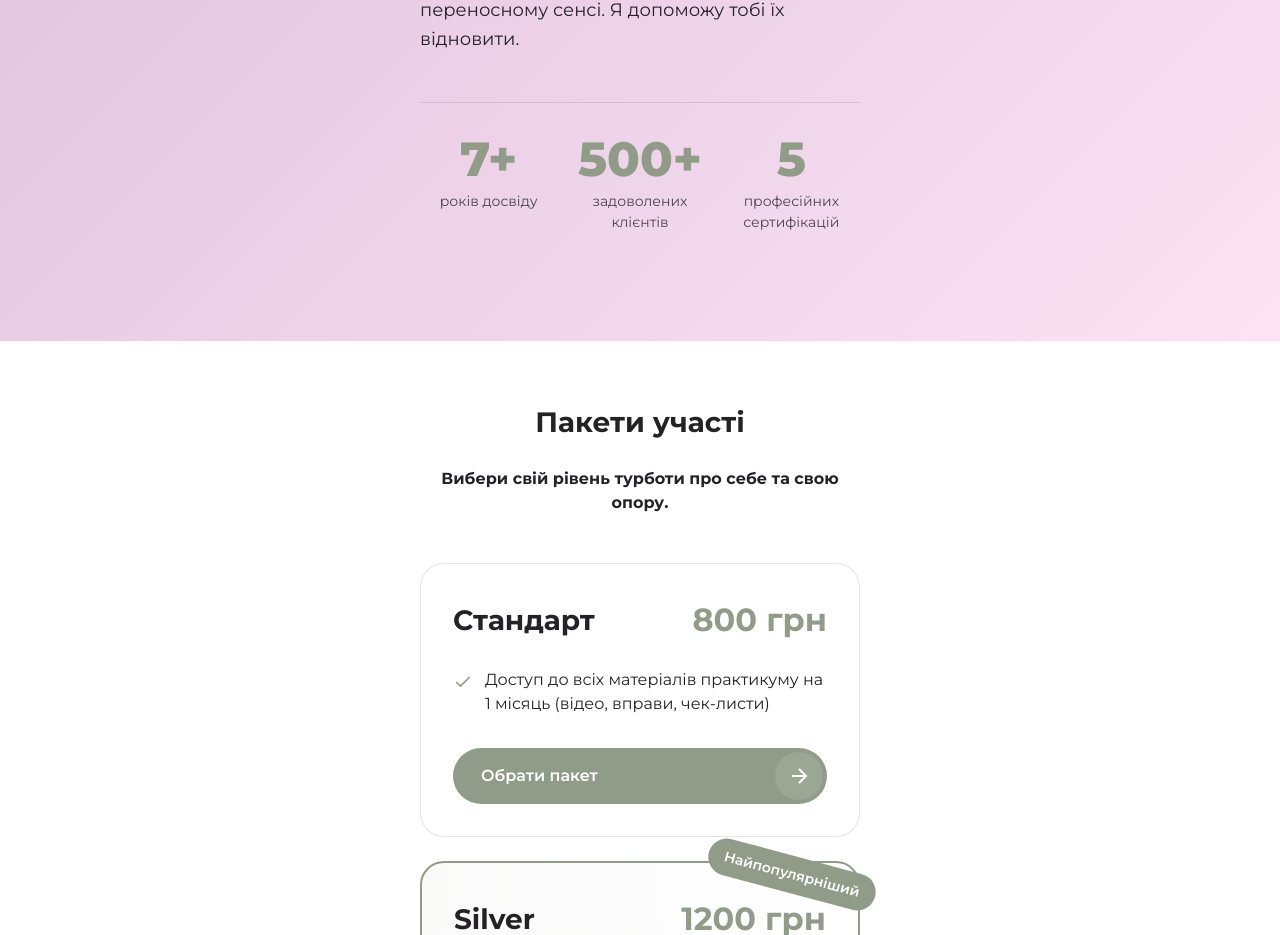
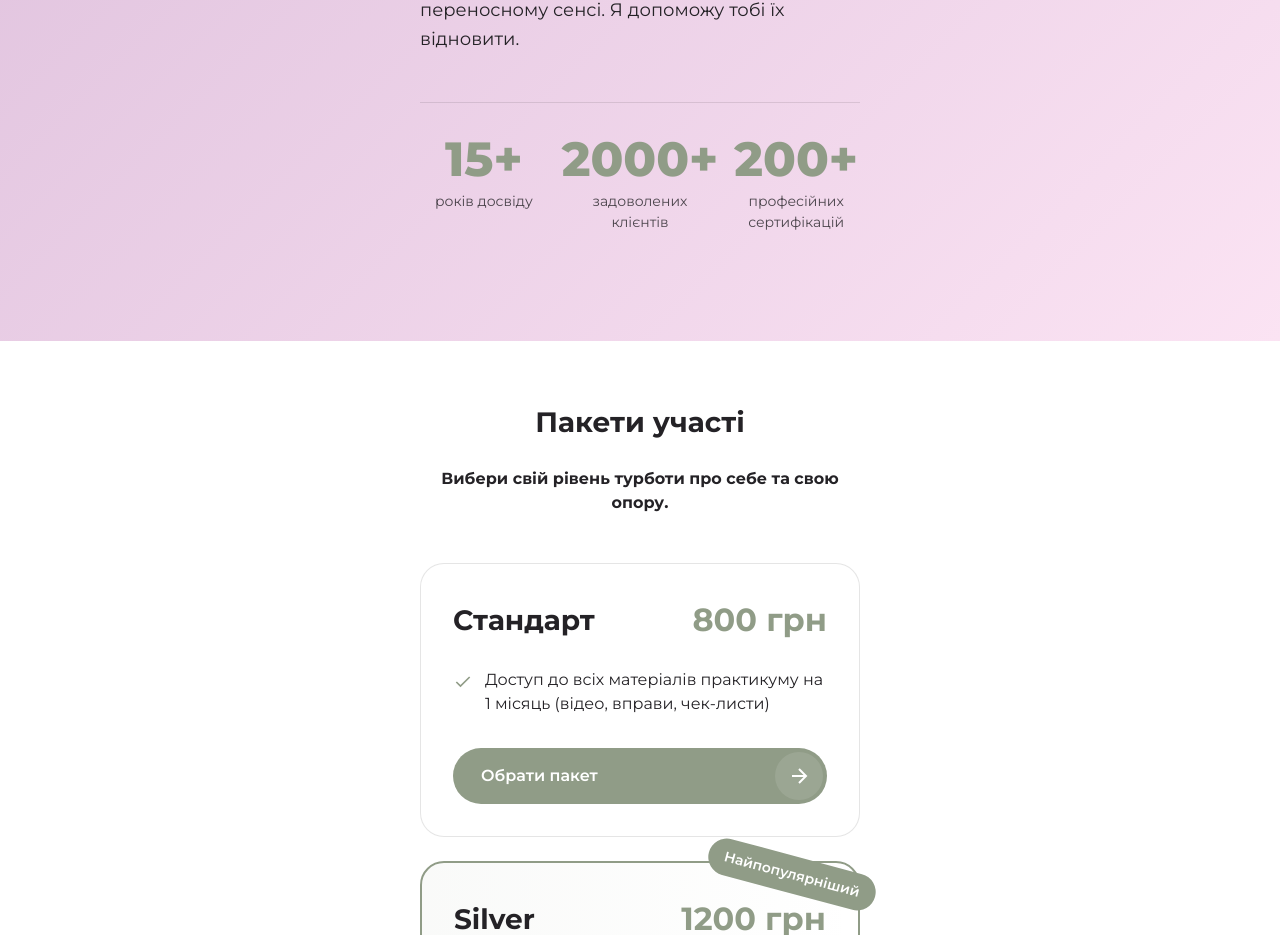
Before and after one commit to IhorMuliar/viktory-kinesio-landing, a Next.js app: page /feet in a window 1280 px wide. Shown: the part 5170-6105 px from the top of the page. Built offline with nearby package versions, Linux system fonts and the light colour scheme; a web font is replaced by a local one.

Commit message:
Update About component experience metrics with more impressive professional achievements

```diff
--- a/app/feet/_components/About.jsx
+++ b/app/feet/_components/About.jsx
@@ -57,15 +57,15 @@ const About = () => {
             </div>
             <div className={styles.aboutExperience}>
               <div className={styles.experienceItem}>
-                <span className={styles.experienceNumber}>7+</span>
+                <span className={styles.experienceNumber}>15+</span>
                 <span className={styles.experienceText}>років досвіду</span>
               </div>
               <div className={styles.experienceItem}>
-                <span className={styles.experienceNumber}>500+</span>
+                <span className={styles.experienceNumber}>2000+</span>
                 <span className={styles.experienceText}>задоволених клієнтів</span>
               </div>
               <div className={styles.experienceItem}>
-                <span className={styles.experienceNumber}>5</span>
+                <span className={styles.experienceNumber}>200+</span>
                 <span className={styles.experienceText}>професійних сертифікацій</span>
               </div>
             </div>
```
